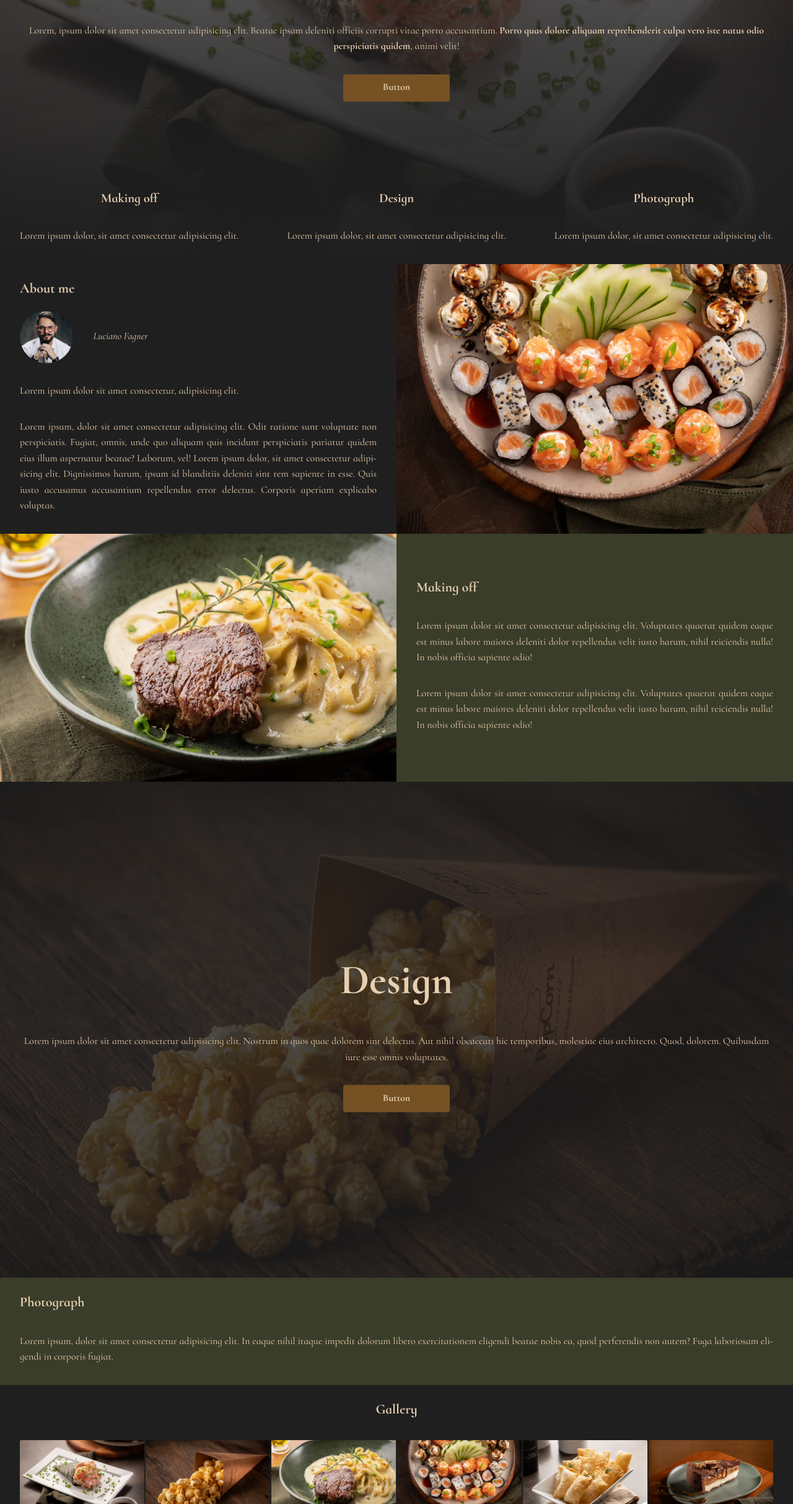
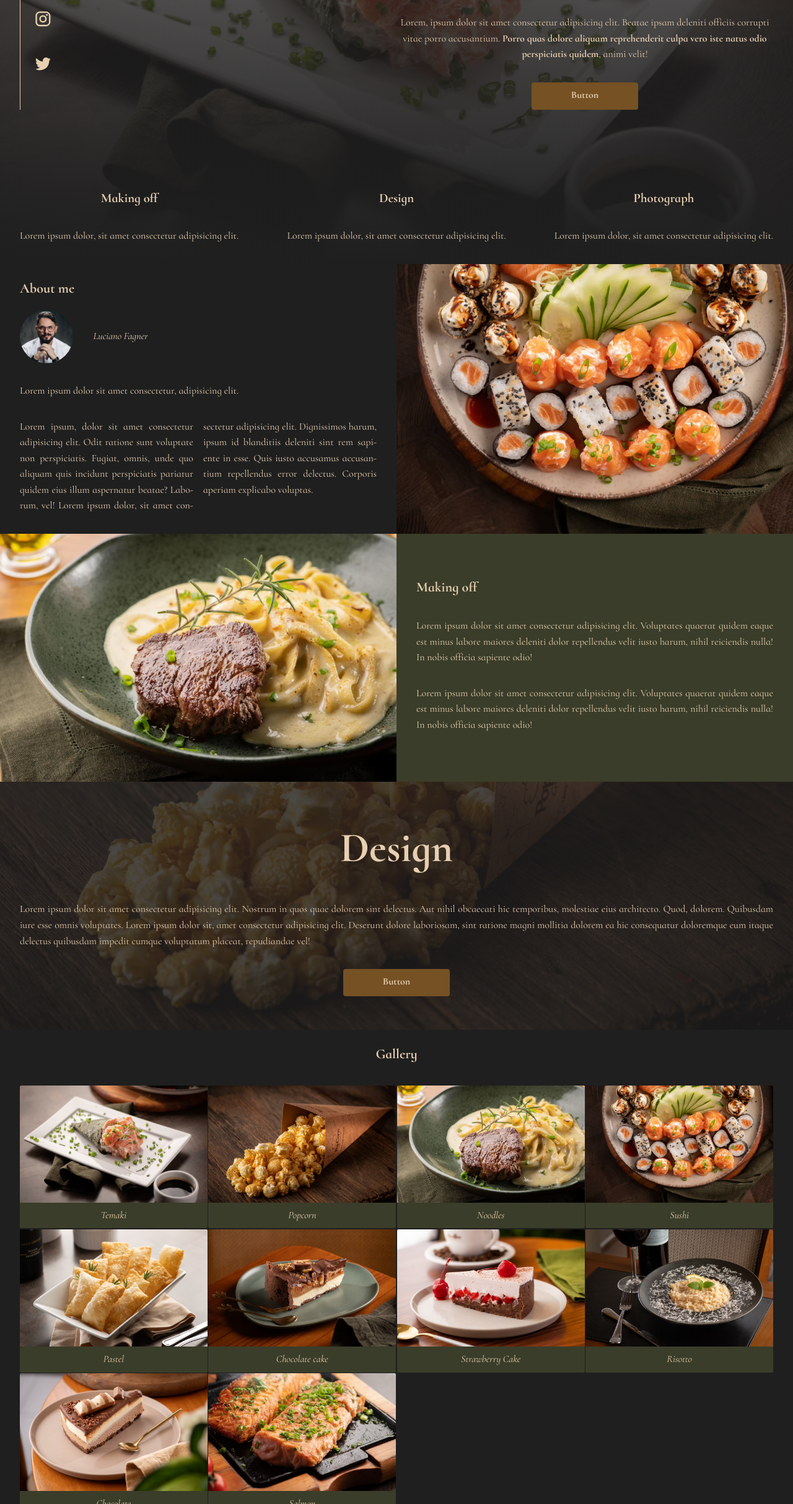
Before and after one commit to RaphaelPinheiiro/Gastronomic-photograph, a website: page index.html in a window 1280 px wide. Shown: the part 374-2800 px from the top of the page at 62% size. Drawn offline with Linux system fonts and the light colour scheme.

Commit message:
Add feat `index.html`

```diff
--- a/index.html
+++ b/index.html
@@ -14,16 +14,25 @@
       <div class="l-wrapper l-wrapper-flex">
         <h1 class="l-header__title">Luciano Fagner</h1>
         <button class="c-openmenu">&#9776</button>
-        <!-- <nav class="c-nav">
-          <menu class="c-nav__menu">
-            <li class="c-nav__item"><a href="#" class="c-nav__link">Início</a></li>
-            <li class="c-nav__item"><a href="#" class="c-nav__link">About me</a></li>
-            <li class="c-nav__item"><a href="#" class="c-nav__link">Photograph</a></li>
-            <li class="c-nav__item"><a href="#" class="c-nav__link">Contact us</a></li>
-          </menu>
-        </nav> -->
       </div>
-      <div class="l-wrapper">
+      <div class="l-wrapper l-wrapper-grid">
+        <ul class="c-social">
+          <li class="c-social__item"><a href="#" class="c-social__link"><svg class="c-social__icon"
+                xmlns="http://www.w3.org/2000/svg" viewBox="0 0 24 24">
+                <path
+                  d="M22 12c0-5.52-4.48-10-10-10S2 6.48 2 12c0 4.84 3.44 8.87 8 9.8V15H8v-3h2V9.5C10 7.57 11.57 6 13.5 6H16v3h-2c-.55 0-1 .45-1 1v2h3v3h-3v6.95c5.05-.5 9-4.76 9-9.95" />
+              </svg></a></li>
+          <li class="c-social__item"><a href="#" class="c-social__link"><svg class="c-social__icon"
+                xmlns="http://www.w3.org/2000/svg" viewBox="0 0 24 24">
+                <path
+                  d="M7.8 2h8.4C19.4 2 22 4.6 22 7.8v8.4a5.8 5.8 0 0 1-5.8 5.8H7.8C4.6 22 2 19.4 2 16.2V7.8A5.8 5.8 0 0 1 7.8 2m-.2 2A3.6 3.6 0 0 0 4 7.6v8.8C4 18.39 5.61 20 7.6 20h8.8a3.6 3.6 0 0 0 3.6-3.6V7.6C20 5.61 18.39 4 16.4 4zm9.65 1.5a1.25 1.25 0 0 1 1.25 1.25A1.25 1.25 0 0 1 17.25 8A1.25 1.25 0 0 1 16 6.75a1.25 1.25 0 0 1 1.25-1.25M12 7a5 5 0 0 1 5 5a5 5 0 0 1-5 5a5 5 0 0 1-5-5a5 5 0 0 1 5-5m0 2a3 3 0 0 0-3 3a3 3 0 0 0 3 3a3 3 0 0 0 3-3a3 3 0 0 0-3-3" />
+              </svg></a></li>
+          <li class="c-social__item"><a href="#" class="c-social__link"><svg class="c-social__icon"
+                xmlns="http://www.w3.org/2000/svg" viewBox="0 0 24 24">
+                <path
+                  d="M22.46 6c-.77.35-1.6.58-2.46.69c.88-.53 1.56-1.37 1.88-2.38c-.83.5-1.75.85-2.72 1.05C18.37 4.5 17.26 4 16 4c-2.35 0-4.27 1.92-4.27 4.29c0 .34.04.67.11.98C8.28 9.09 5.11 7.38 3 4.79c-.37.63-.58 1.37-.58 2.15c0 1.49.75 2.81 1.91 3.56c-.71 0-1.37-.2-1.95-.5v.03c0 2.08 1.48 3.82 3.44 4.21a4.2 4.2 0 0 1-1.93.07a4.28 4.28 0 0 0 4 2.98a8.52 8.52 0 0 1-5.33 1.84q-.51 0-1.02-.06C3.44 20.29 5.7 21 8.12 21C16 21 20.33 14.46 20.33 8.79c0-.19 0-.37-.01-.56c.84-.6 1.56-1.36 2.14-2.23" />
+              </svg></a></li>
+        </ul>
         <article class="l-header__intro">
           <h2 class="l-header__subtitle subtitle-fs">Food Style</h2>
           <p class="l-header__paragraph">Lorem, ipsum dolor sit amet consectetur adipisicing elit. Beatae ipsam deleniti
@@ -50,6 +59,14 @@
         </aside>
       </div>
     </header>
+    <!-- <nav class="c-nav">
+      <menu class="c-nav__menu">
+        <li class="c-nav__item"><a href="#" class="c-nav__link">Inicio</a></li>
+        <li class="c-nav__item"><a href="#" class="c-nav__link">About me</a></li>
+        <li class="c-nav__item"><a href="#" class="c-nav__link">Photograph</a></li>
+        <li class="c-nav__item"><a href="#" class="c-nav__link">Contact us</a></li>
+      </menu>
+    </nav> -->
     <main class="l-main">
       <section class="l-main__about">
         <div class="l-wrapper">
@@ -59,7 +76,8 @@
             <figcaption class="l-main__author">Luciano Fagner</figcaption>
           </figure>
           <p class="l-main__paragraph">Lorem ipsum dolor sit amet consectetur, adipisicing elit.</p>
-          <p class="l-main__paragraph">Lorem ipsum, dolor sit amet consectetur adipisicing elit. Odit ratione sunt
+          <p class="l-main__paragraph paragraph-columns">Lorem ipsum, dolor sit amet consectetur adipisicing elit. Odit
+            ratione sunt
             voluptate non perspiciatis. Fugiat, omnis, unde quo aliquam quis incidunt perspiciatis pariatur quidem eius
             illum aspernatur beatae? Laborum, vel! Lorem ipsum dolor, sit amet consectetur adipisicing elit. Dignissimos
             harum, ipsum id blanditiis deleniti sint rem sapiente in esse. Quis iusto accusamus accusantium repellendus
@@ -89,16 +107,10 @@
           <p class="l-main__paragraph">Lorem ipsum dolor sit amet consectetur adipisicing elit. Nostrum in quos quae
             dolorem sint delectus. Aut nihil obcaecati hic temporibus, molestiae eius architecto. Quod, dolorem.
             Quibusdam
-            iure esse omnis voluptates.</p>
+            iure esse omnis voluptates. Lorem ipsum dolor sit, amet consectetur adipisicing elit. Deserunt dolore
+            laboriosam, sint ratione magni mollitia dolorem ea hic consequatur doloremque eum itaque delectus quibusdam
+            impedit cumque voluptatum placeat, repudiandae vel!</p>
           <a class="c-button" href="#">Button</a>
-        </div>
-      </section>
-      <section class="l-main__photograph">
-        <div class="l-wrapper">
-          <h2 class="l-main__title">Photograph</h2>
-          <p class="l-main__paragraph">Lorem ipsum, dolor sit amet consectetur adipisicing elit. In eaque nihil itaque
-            impedit dolorum libero exercitationem eligendi beatae nobis ea, quod perferendis non autem? Fuga laboriosam
-            eligendi in corporis fugiat.</p>
         </div>
       </section>
       <section class="l-main__gallery">
@@ -126,16 +138,43 @@
               <figcaption class="c-gallery__name">Pastel</figcaption>
             </figure>
             <figure class="c-gallery__card">
-              <img class="c-gallery__view" src="/src/images/08.AVIF" alt="Cake">
-              <figcaption class="c-gallery__name">Cake</figcaption>
+              <img class="c-gallery__view" src="/src/images/08.AVIF" alt="Chocolate cake">
+              <figcaption class="c-gallery__name">Chocolate cake</figcaption>
+            </figure>
+            <figure class="c-gallery__card">
+              <img class="c-gallery__view" src="/src/images/10.AVIF" alt="Strawberry Cake">
+              <figcaption class="c-gallery__name">Strawberry Cake</figcaption>
+            </figure>
+            <figure class="c-gallery__card">
+              <img class="c-gallery__view" src="/src/images/11.AVIF" alt="Risotto">
+              <figcaption class="c-gallery__name">Risotto</figcaption>
+            </figure>
+            <figure class="c-gallery__card">
+              <img class="c-gallery__view" src="/src/images/12.AVIF" alt="Chocolate">
+              <figcaption class="c-gallery__name">Chocolate</figcaption>
+            </figure>
+            <figure class="c-gallery__card">
+              <img class="c-gallery__view" src="/src/images/13.AVIF" alt="Salmon">
+              <figcaption class="c-gallery__name">Salmon</figcaption>
             </figure>
           </div>
         </div>
       </section>
+      <section class="l-main__photograph">
+        <div class="l-wrapper">
+          <h2 class="l-main__title">Photograph</h2>
+          <p class="l-main__paragraph">Lorem ipsum, dolor sit amet consectetur adipisicing elit. In eaque nihil itaque
+            impedit dolorum libero exercitationem eligendi beatae nobis ea, quod perferendis non autem? Fuga laboriosam
+            eligendi in corporis fugiat. Lorem ipsum dolor sit amet consectetur adipisicing elit. Excepturi repellat,
+            debitis, aperiam voluptatem minus repudiandae corrupti mollitia quisquam fuga, quasi dolores ab laborum aut
+            nesciunt error aliquam minima vel possimus?</p>
+          <img class="l-main__image image-portrait" src="/src/images/06.AVIF" alt="Luciano Fganer">
+        </div>
+        <img class="l-main__image" src="/src/images/07.AVIF" alt="Pastel">
+      </section>
       <section class="l-main__contact">
         <div class="l-wrapper">
           <h2 class="l-main__title">Contact us</h2>
-          <p class="l-main__paragraph">Lorem ipsum dolor sit, amet consectetur adipisicing elit.</p>
           <form class="c-form" action="">
             <label class="c-form__label" for="fname">First name</label>
             <input class="c-form__input" id="fname" type="text">
@@ -148,7 +187,6 @@
             <button class="c-button" type="submit">Send</button>
           </form>
         </div>
-        <img class="l-main__image" src="/src/images/07.AVIF" alt="Luciano Fagner">
       </section>
     </main>
     <footer class="l-footer">
--- a/src/scss/components/_c-button.scss
+++ b/src/scss/components/_c-button.scss
@@ -16,7 +16,7 @@
 
   &:hover,
   &:focus {
-    background-color: var(--clr-neutral-700);
+    background-color: var(--clr-dark-700);
   }
 
   &:active {
--- a/src/scss/components/_c-openmenu.scss
+++ b/src/scss/components/_c-openmenu.scss
@@ -14,7 +14,7 @@
 
   &:hover,
   &:focus {
-    color: var(--clr-neutral-700);
+    color: var(--clr-dark-700);
   }
 
   &:active {
--- /dev/null
+++ b/src/scss/components/_c-social.scss
@@ -0,0 +1,36 @@
+@use "../abstract" as *;
+
+// Social
+
+.c-social {
+  border-left: 1px solid var(--clr-light-100);
+  display: flex;
+  flex-direction: column;
+  justify-content: center;
+  gap: 2em;
+
+  &__item {
+    display: flex;
+    padding-left: 1em;
+  }
+
+  &__link {
+    width: 2.5rem;
+    height: 2.5rem;
+    padding: 0.35em;
+  }
+
+  &__icon {
+    width: 100%;
+    height: 100%;
+    border-radius: 50%;
+    fill: currentColor;
+    color: var(--clr-light-100);
+    transition: $transition-global;
+
+    &:hover,
+    &:focus {
+      color: var(--clr-dark-700);
+    }
+  }
+}
--- a/src/scss/components/_index.scss
+++ b/src/scss/components/_index.scss
@@ -3,3 +3,4 @@
 @forward "./c-openmenu";
 @forward "./c-gallery";
 @forward "./c-form";
+@forward "./c-social";
--- a/src/scss/layout/_l-header.scss
+++ b/src/scss/layout/_l-header.scss
@@ -1,3 +1,4 @@
+@use "../abstract" as *;
 @use "../tools" as *;
 
 // Layout Header
@@ -28,11 +29,23 @@
     gap: 1em;
   }
 
+  .c-social {
+    display: none;
+  }
+
   // Media queries
 
   @include breakPoints("small") {
     &__explorer {
       display: flex;
     }
+
+    .c-social {
+      display: flex;
+    }
+
+    .l-wrapper-grid {
+      grid-template-columns: repeat(2, 1fr);
+    }
   }
 }
--- a/src/scss/layout/_l-main.scss
+++ b/src/scss/layout/_l-main.scss
@@ -10,7 +10,6 @@
 
   &__about {
     display: grid;
-    align-items: center;
   }
 
   &__image {
@@ -28,24 +27,43 @@
     margin-top: 0;
   }
 
+  &__paragraph {
+    text-align: justify;
+  }
+
+  &__perfil,
+  &__makingOff,
+  &__design,
+  &__photograph,
+  &__about {
+    align-items: center;
+  }
+
   &__perfil {
     display: grid;
     grid-template-columns: min(100px, 15%) 1fr;
     column-gap: 2em;
-    align-items: center;
     margin: 1em 0;
   }
 
   &__portrait {
     display: inline-block;
+    width: 100%;
+  }
+
+  &__portrait,
+  .image-portrait {
     border-radius: 50%;
-    width: 100%;
+  }
+
+  .image-portrait {
+    width: 30%;
+    margin-bottom: 1em;
   }
 
   &__makingOff {
     display: grid;
     background-color: var(--clr-dark-600);
-    align-items: center;
   }
 
   &__design {
@@ -55,28 +73,29 @@
       ),
       url("/src/images/02.AVIF");
 
-    background-position: top;
+    background-position: bottom;
     background-size: cover;
     display: flex;
     justify-content: center;
-    align-items: center;
-    text-align: center;
-    min-height: 100vh;
+    min-height: 50vh;
     padding: 2em 0;
   }
 
-  &__photograph {
+  &__photograph,
+  &__contact {
     background-color: var(--clr-dark-600);
+    display: grid;
   }
 
-  &__gallery {
+  &__gallery,
+  &__photograph,
+  &__contact,
+  &__design {
     text-align: center;
   }
 
   &__contact {
     display: grid;
-    text-align: center;
-    row-gap: 2em;
   }
 
   // Media queries
@@ -84,6 +103,7 @@
   @include breakPoints("small") {
     &__about,
     &__makingOff,
+    &__photograph,
     &__contact {
       grid-template-columns: repeat(2, 1fr);
     }
@@ -91,8 +111,24 @@
     &__image {
       height: 100%;
     }
+
     .image-order {
       order: -1;
     }
+
+    .paragraph-columns {
+      columns: 2;
+      column-gap: 1em;
+    }
+
+    .c-gallery {
+      grid-template-columns: repeat(auto-fit, minmax(250px, 1fr));
+    }
+  }
+
+  @include breakPoints("medium") {
+    &__photograph {
+      grid-template-columns: repeat(3, 1fr);
+    }
   }
 }
--- a/src/scss/layout/_l-wrapper.scss
+++ b/src/scss/layout/_l-wrapper.scss
@@ -12,3 +12,7 @@
   justify-content: space-between;
   align-items: center;
 }
+
+.l-wrapper-grid {
+  display: grid;
+}
```
Also changed, not shown: src/scss/components/_c-form.scss (+5 -4 lines), src/scss/components/_c-nav.scss (+9 -0 lines), dist/css/index.css, src/images/10.AVIF (added), src/images/11.AVIF (added), src/images/12.AVIF (added), src/images/13.AVIF (added), src/images/14.AVIF (added), 1 other file.
